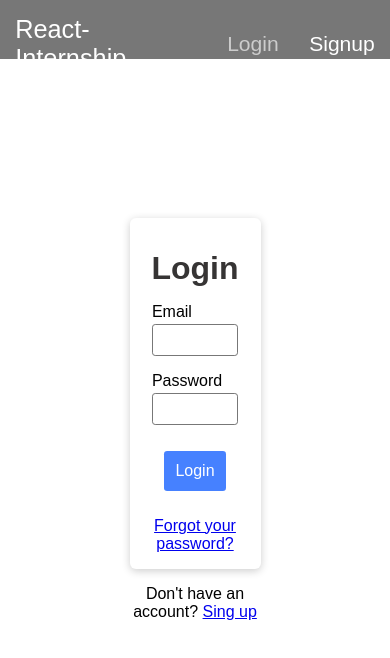
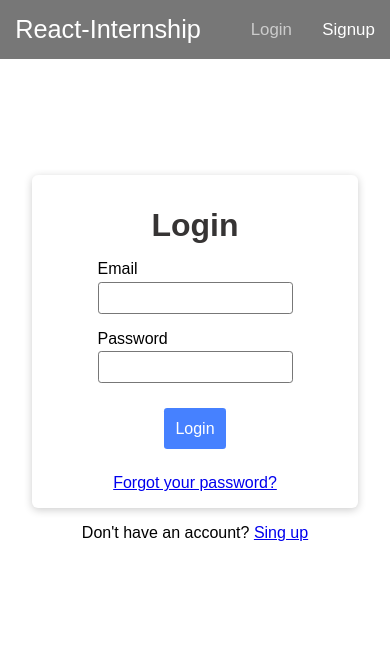
Before and after one commit to ModernCoDev/internship-react, a React (Create React App) app: page /login in a window 390 px wide. Shown: the top 658 px of the page. Built offline with nearby package versions, Linux system fonts and the light colour scheme; no server answers.

Commit message:
add pages responsivity

```diff
--- a/src/layouts/Header/Navbar.module.css
+++ b/src/layouts/Header/Navbar.module.css
@@ -2,7 +2,7 @@
   background-color: #777;
   width: 100%;
   height: 7vh;
-  font-size: 2.5vh;
+  font-size: 2vh;
 }
 
 .navbar ul {
--- a/src/pages/Dashboard/Dashboard.module.css
+++ b/src/pages/Dashboard/Dashboard.module.css
@@ -60,3 +60,9 @@
   padding: 1rem;
   margin: 2rem 0;
 }
+
+@media all and (max-width: 500px) {
+  .profile {
+    width: 80%;
+  }
+}
--- a/src/pages/Login/Login.module.css
+++ b/src/pages/Login/Login.module.css
@@ -16,3 +16,10 @@
   width: 100%;
   text-align: center;
 }
+
+@media all and (max-width: 500px) {
+  .login {
+    margin: 10vh 0;
+    width: 100%;
+  }
+}
--- a/src/pages/Signup/Signup.module.css
+++ b/src/pages/Signup/Signup.module.css
@@ -16,3 +16,10 @@
   width: 100%;
   text-align: center;
 }
+
+@media all and (max-width: 500px) {
+  .signup {
+    margin: 10vh 0;
+    width: 100%;
+  }
+}
--- a/src/pages/UpdateProfile/UpdateProfile.js
+++ b/src/pages/UpdateProfile/UpdateProfile.js
@@ -7,7 +7,7 @@ import UpdateProfileForm from './UpdateProfileForm';
 
 const UpdateProfile = () => {
   return (
-    <section className={classes.signup}>
+    <section className={classes["update-profile"]}>
       <Card>
         <h1>Update Profile</h1>
         <UpdateProfileForm />
--- a/src/pages/UpdateProfile/UpdateProfile.module.css
+++ b/src/pages/UpdateProfile/UpdateProfile.module.css
@@ -1,4 +1,4 @@
-.signup {
+.update-profile {
   display: block;
   width: 50%;
   max-width: 500px;
@@ -6,7 +6,7 @@
   padding: 1rem;
 }
 
-.signup h1 {
+.update-profile h1 {
   font-size: 2rem;
   text-align: center;
   margin: 1rem 0;
@@ -16,3 +16,10 @@
   width: 100%;
   text-align: center;
 }
+
+@media all and (max-width: 500px) {
+  .update-profile {
+    margin: 10vh 0;
+    width: 100%;
+  }
+}
```
